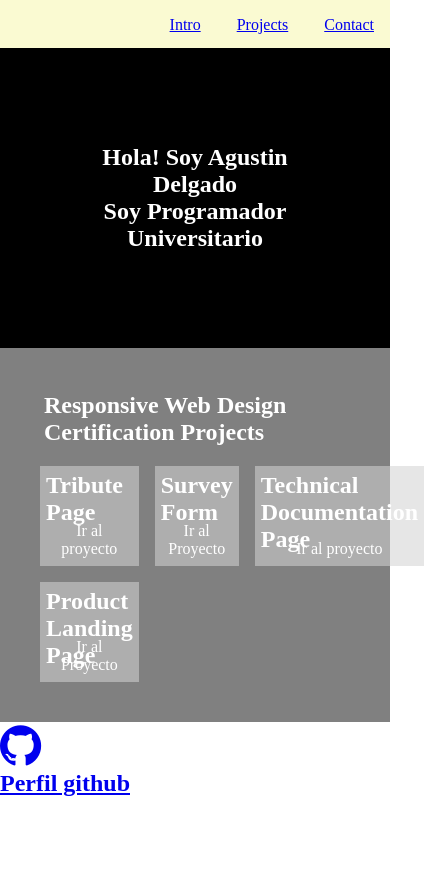
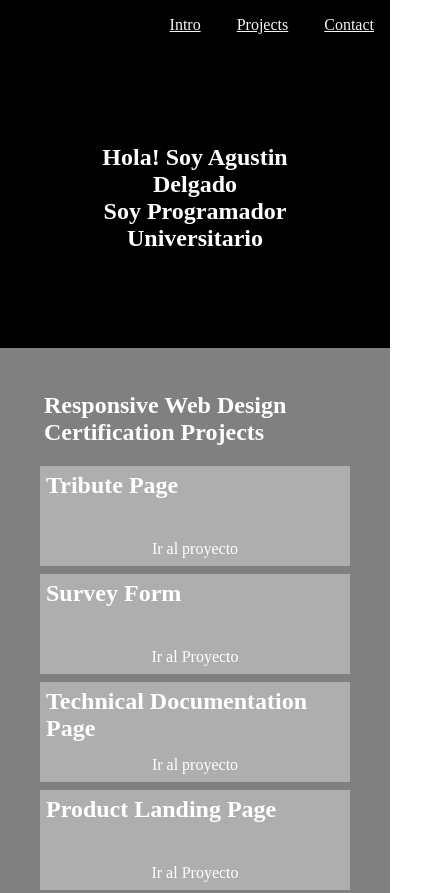
Before and after one commit to delgadoagustin/Personal-Porfolio-FCC, a plain HTML site: page index.html in a window 390 px wide. Shown: the top 893 px of the page, 432 px wide, since content can reach past the window. Before the commit the page ends 844 px from the top, so only its background shows below. Drawn offline with Linux system fonts and the light colour scheme.

Commit message:
Completed FCC rules

```diff
--- a/index.html
+++ b/index.html
@@ -23,19 +23,19 @@
 
         <section id="projects">
             <h1>Responsive Web Design Certification Projects</h1>
-            <div class="project">
+            <div class="project-tile">
                 <h2 class="project-title">Tribute Page</h2>
                 <div class="link"><a href="https://github.com/delgadoagustin/Tribute-Page-FCC">Ir al proyecto</a></div>
             </div>
-            <div class="project">
+            <div class="project-tile">
                 <h2 class="project-title">Survey Form</h2>
                 <div class="link"><a href="https://github.com/delgadoagustin/Survey-Form-FCC">Ir al Proyecto</a></div>
             </div>
-            <div class="project">
+            <div class="project-tile">
                 <h2 class="project-title">Technical Documentation Page</h2>
                 <div class="link"><a href="https://github.com/delgadoagustin/Technical-Documentation-Page-FCC">Ir al proyecto</a></div>
             </div>
-            <div class="project">
+            <div class="project-tile">
                 <h2 class="project-title">Product Landing Page</h2>
                 <div class="link"><a href="https://github.com/delgadoagustin/Product-Landing-Page-FCC">Ir al Proyecto</a></div>
             </div>
@@ -43,7 +43,7 @@
         </section>
         <section id="useful-links">
             <div>
-                <a href="https://github.com/delgadoagustin">
+                <a id="profile-link" href="https://github.com/delgadoagustin" target="_blank">
                     <i class="fa fa-github" style="font-size:48px"></i>
                     <h2>Perfil github</h2>
                 </a>
--- a/styles.css
+++ b/styles.css
@@ -28,7 +28,7 @@
     grid-template-columns: repeat(3, 1fr);
 }
 
-.project{
+.project-tile{
     background-color: rgba(211, 211, 211, 0.562);
     margin: 0.5em;
     height: 100px;
@@ -63,10 +63,11 @@
     top: 0px;
     height: 3em;
     width: 100%;
-    background-color: lightgoldenrodyellow;
+    background-color: rgb(0, 0, 0);
 }
 
 #navbar a{
+    color: whitesmoke;
     display: inline-block;
     padding: 1em;
 }
@@ -74,3 +75,20 @@
 main{
     margin-top: 3em;
 }
+
+#useful-links{
+    text-align: center;
+    padding: 2em;
+    background-color: rgb(8, 36, 36);
+}
+
+#useful-links a{
+    text-decoration: none;
+    color: white;
+}
+
+@media (max-width: 720px) {
+    #projects{
+        display: block
+    }
+}
```
